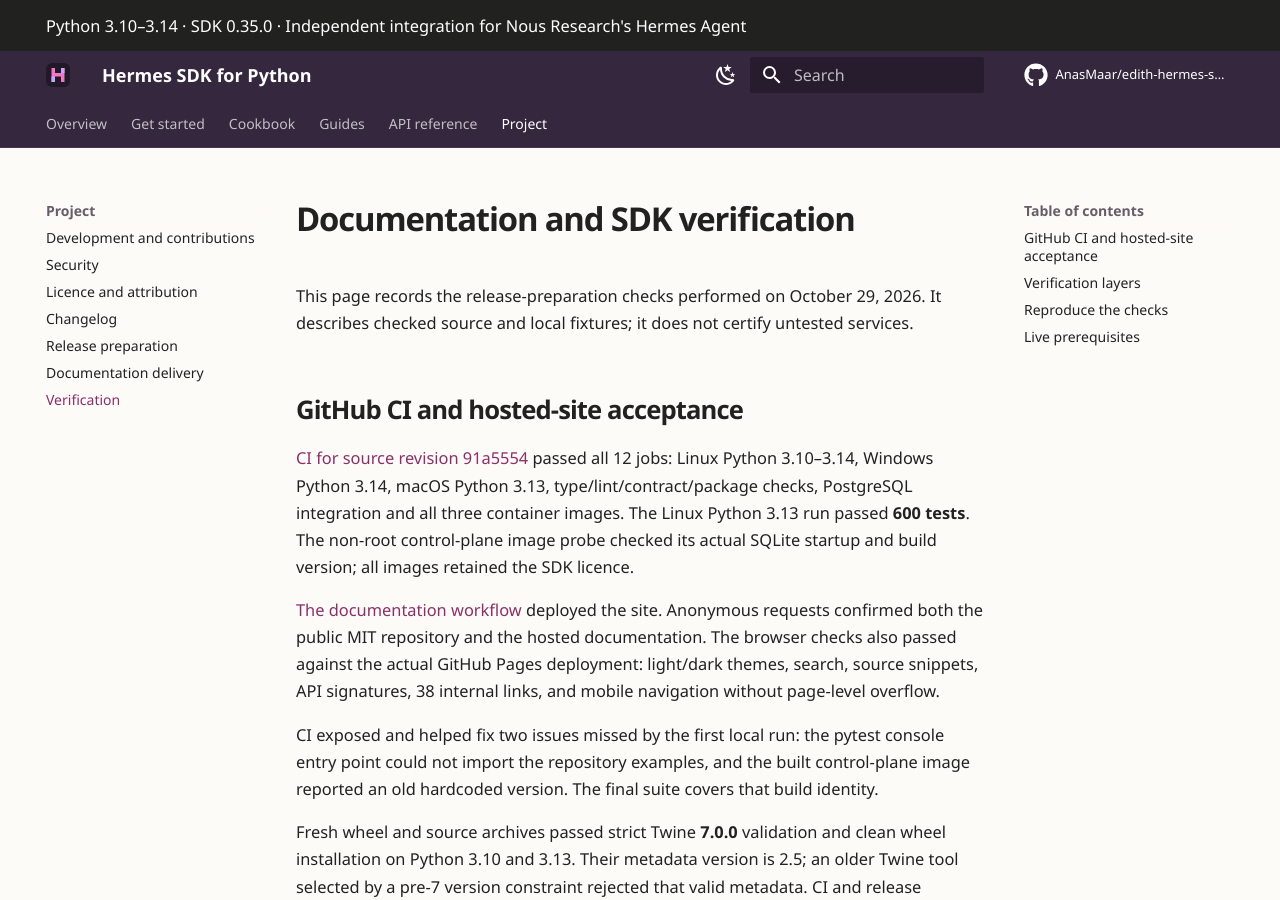
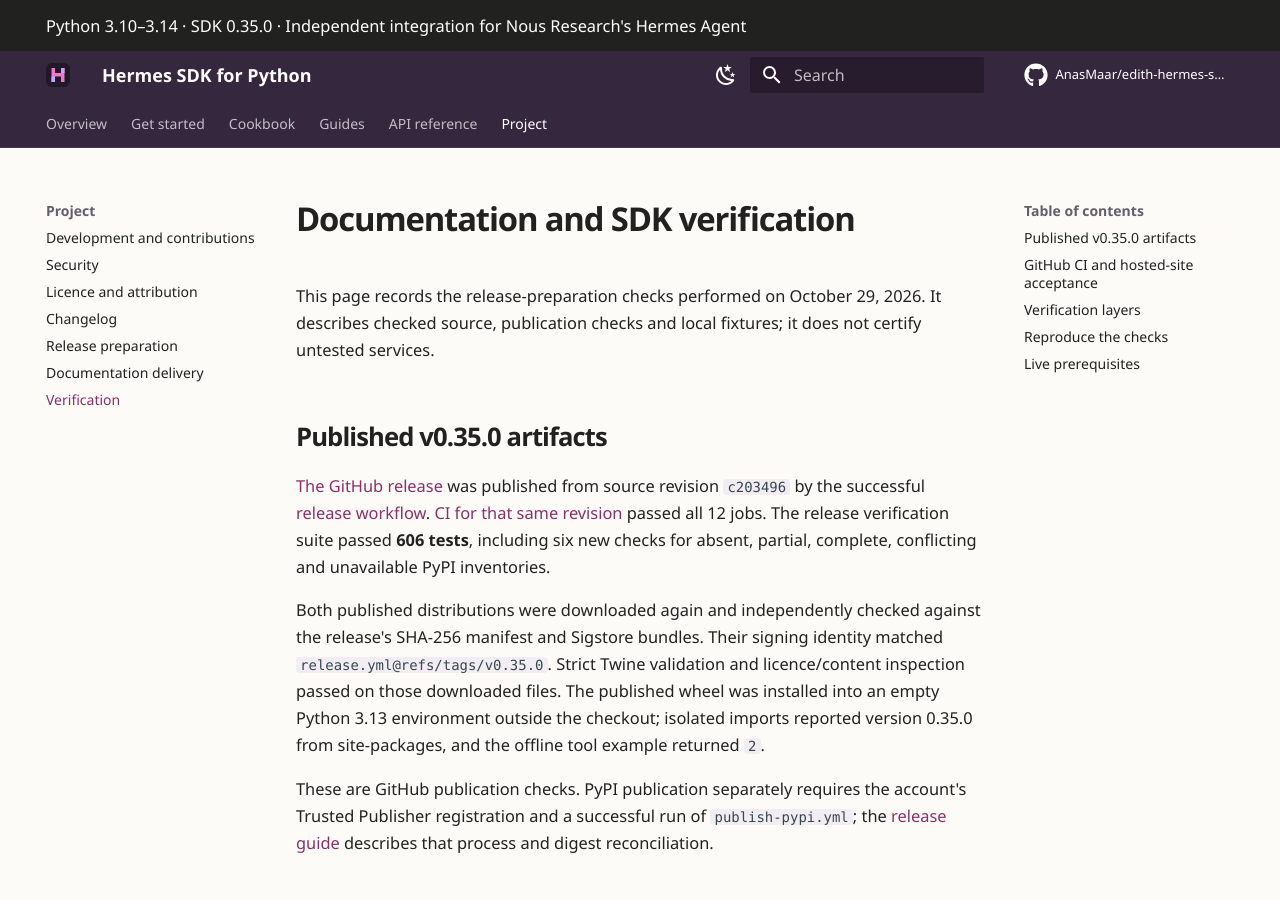
Before and after one commit to AnasMaar/edith-hermes-sdk, an MkDocs documentation site: the page built from docs/release/verification.md, in a window 1280 px wide and 900 px high. Built offline with MkDocs 1.6.1 and Material for MkDocs 9.7.7, drawn with Linux system fonts in a browser that asks for light colours; comment, search, counter and statistics services are not loaded; the version menu is left out.

Commit message:
Record independent verification of the published v0.35.0 artifacts

```diff
--- a/docs/release/verification.md
+++ b/docs/release/verification.md
@@ -1,7 +1,27 @@
 # Documentation and SDK verification
 
 This page records the release-preparation checks performed on October 29, 2026.
-It describes checked source and local fixtures; it does not certify untested services.
+It describes checked source, publication checks and local fixtures; it does not certify untested services.
+
+## Published v0.35.0 artifacts
+
+[The GitHub release](https://github.com/AnasMaar/edith-hermes-sdk/releases/tag/v0.35.0)
+was published from source revision `c203496` by the successful
+[release workflow](https://github.com/AnasMaar/edith-hermes-sdk/actions/runs/40952153187).
+[CI for that same revision](https://github.com/AnasMaar/edith-hermes-sdk/actions/runs/40952135020)
+passed all 12 jobs. The release verification suite passed **606 tests**, including six
+new checks for absent, partial, complete, conflicting and unavailable PyPI inventories.
+
+Both published distributions were downloaded again and independently checked against
+the release's SHA-256 manifest and Sigstore bundles. Their signing identity matched
+`release.yml@refs/tags/v0.35.0`. Strict Twine validation and licence/content inspection
+passed on those downloaded files. The published wheel was installed into an empty
+Python 3.13 environment outside the checkout; isolated imports reported version 0.35.0
+from site-packages, and the offline tool example returned `2`.
+
+These are GitHub publication checks. PyPI publication separately requires the account's
+Trusted Publisher registration and a successful run of `publish-pypi.yml`; the
+[release guide](readiness.md) describes that process and digest reconciliation.
 
 ## GitHub CI and hosted-site acceptance
 
```
